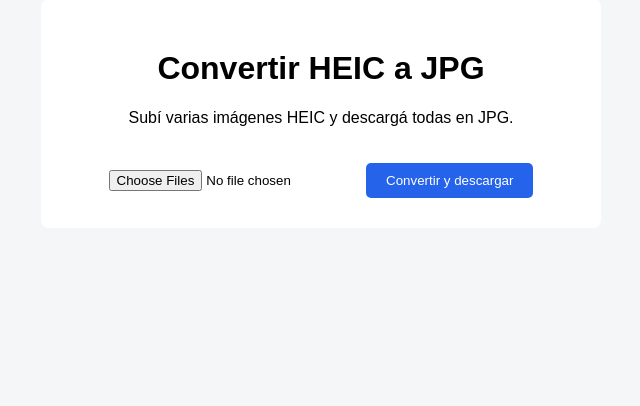
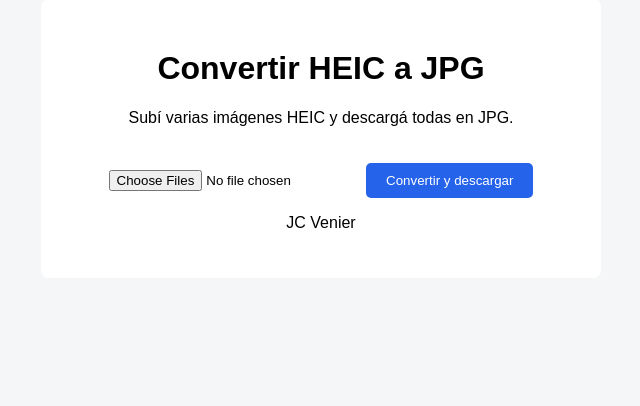
Before and after one commit to juancruzvenier/convertidor-img, a Flask app: page / in a window 1280 px wide. Shown: the part 81-487 px from the top of the page, without its empty margins (319-959 px from the left). Run offline with Flask 3, Linux system fonts and the light colour scheme.

Commit message:
agregué autor

```diff
--- a/templates/index.html
+++ b/templates/index.html
@@ -14,6 +14,7 @@
     <form action="/convert" method="POST" enctype="multipart/form-data">
         <input type="file" name="images" multiple accept=".heic" required>
         <button type="submit">Convertir y descargar</button>
+        <p>JC Venier</p>
     </form>
 </div>
 
```
